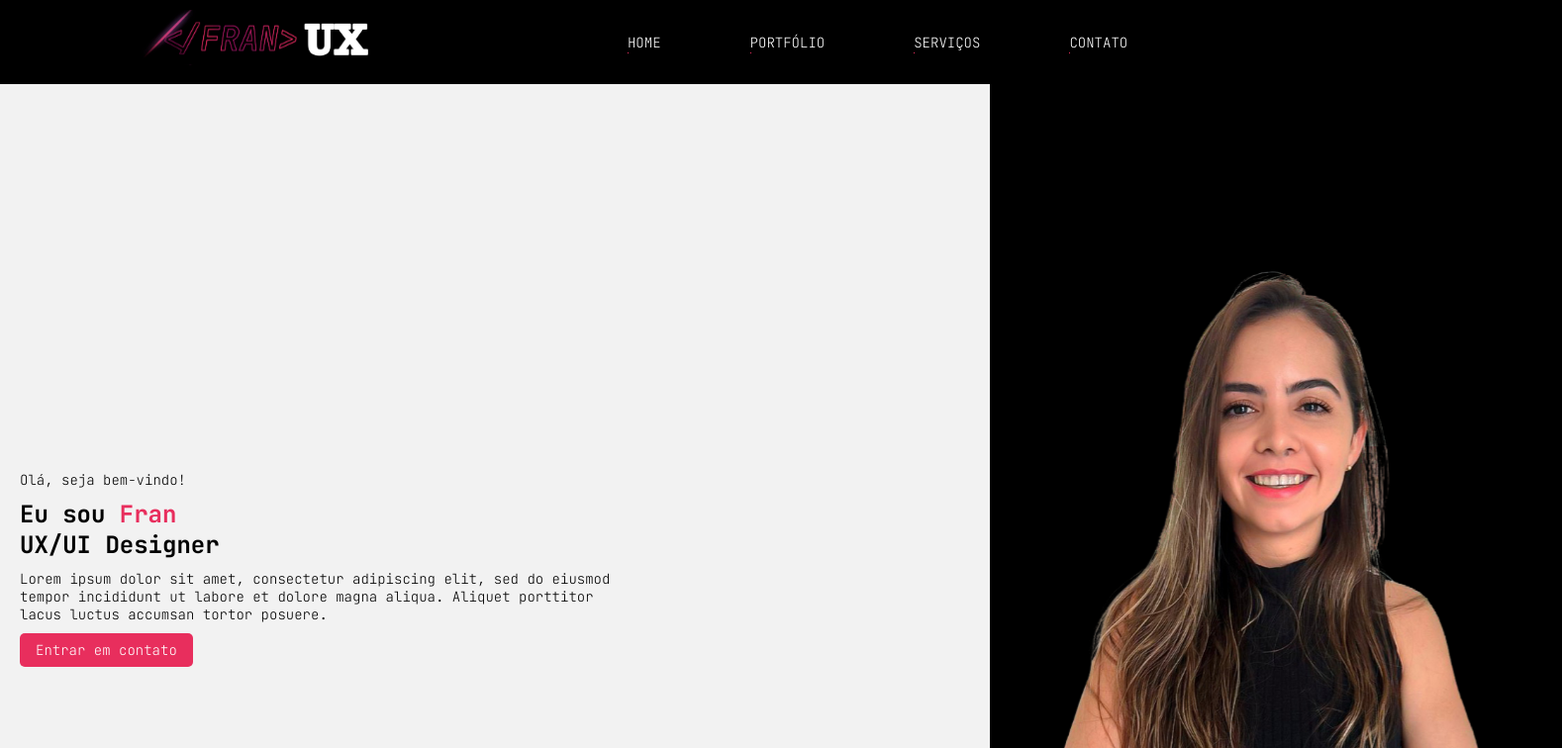
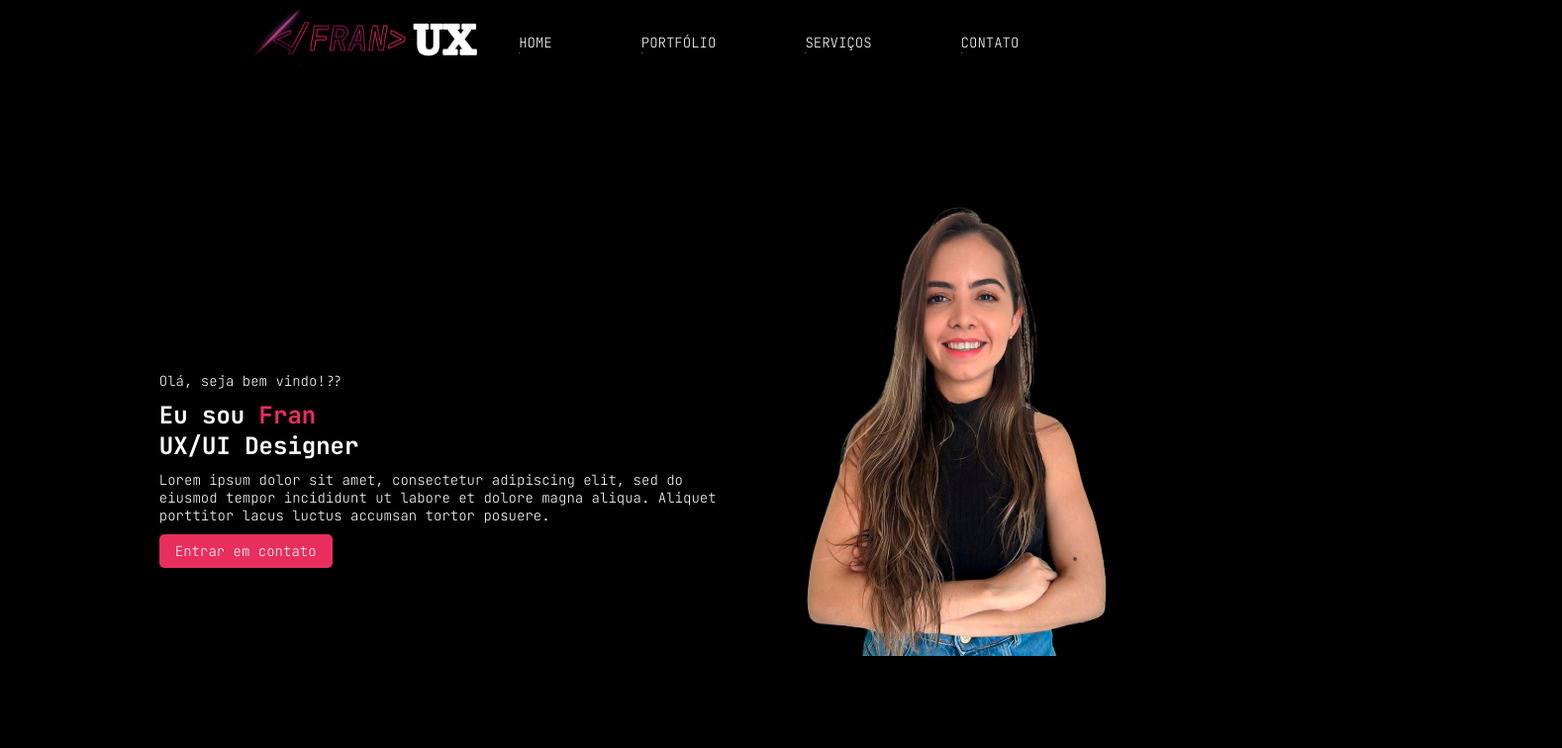
Before and after one commit to francilenegs1996/Site-Fran-UX-, a React (Vite) app: page / in a window 1280 px wide. Shown: the top 756 px of the page at 99% size, 1578 px wide, since content can reach past the window. Built offline with nearby package versions, Linux system fonts and the light colour scheme.

Commit message:
Ajustes da seção

```diff
--- a/src/components/Sectionmain/Sectionmain.tsx
+++ b/src/components/Sectionmain/Sectionmain.tsx
@@ -1,18 +1,29 @@
 import imagemfran from "../../assets/imagemfran.svg"
 import './style-sectionmain.css'
 
-export default function Sectionmain() {
+interface Coisasdapagina  {
+  img: string;
+  text?: string;
+  title?: string;
+  subTitulo?: string
+  name?: string;
+  buttonText?: string;
+  existButton?: boolean
+}
+
+
+export default function Sectionmain({...props}: Coisasdapagina) {
   return (
-      <div className="container" style={{ width: 1000, height: 1000, backgroundColor: 'white' }}>
+    <div className="container">
       <section className="intro">
-          <div className="intro-text">
-            <p>Olá, seja bem-vindo!</p>
+        <div className="container-text">
+          <p>{props.title}</p>
           <h1>Eu sou <span className="highlight">Fran</span><br />UX/UI Designer</h1>
-            <p>Lorem ipsum dolor sit amet, consectetur adipiscing elit, sed do eiusmod tempor incididunt ut labore et dolore magna aliqua. Aliquet porttitor lacus luctus accumsan tortor posuere.</p>
-            <a href="#portfolio" className="button">Entrar em contato</a>
+          <p>{props.text}</p>
+          {props.existButton && <a href="#portfolio" className="button">{props.buttonText}</a>}
         </div>
-          <div className="intro-image">
-          <img className="imagemfran" src={imagemfran} alt="ImagemFran UX"></img>
+        <div className="container-img">
+          <img className="imagemfran" src={props.img} alt="ImagemFran UX"></img>
         </div>
       </section>
     </div>
--- a/src/components/Sectionmain/style-sectionmain.css
+++ b/src/components/Sectionmain/style-sectionmain.css
@@ -1,36 +1,41 @@
+.container {
+    height: 100vh;
+}
+
 .intro {
     display: flex;
     justify-content: space-between;
     align-items: center;
     padding: 20px;
-    background: #f2f2f2; /* Nova cor de fundo */
     height: 100%;
     box-sizing: border-box;
+    flex-wrap: wrap; /* Permitir que os itens se alinhem em várias linhas em telas menores */
 }
 
-.intro-text {
+.container-text {
     max-width: 100%;
     text-align: left;
     margin-bottom: 20px;
+    flex: 1 1 50%; /* Permitir que o texto ocupe até 50% do espaço disponível */
 }
 
-.intro-text p {
-    color: #000000;
+.container-text p {
+    color: white;
     margin-bottom: 10px;
     font-size: 14px;
 }
 
-.intro-text h1 {
-    color: #000000;
+.container-text h1 {
+    color: white;
     font-size: 24px;
     margin-bottom: 10px;
 }
 
-.intro-text .highlight {
+.container-text .highlight {
     color: #E82E5D;
 }
 
-.intro-text .button {
+.container-text .button {
     display: inline-block;
     padding: 8px 16px;
     background: #E82E5D;
@@ -41,14 +46,43 @@
     font-size: 14px;
 }
 
-.intro-text .button:hover {
+.container-text .button:hover {
     background: #d0254b;
 }
 
-.intro-image img {
+.container-img {
+    flex: 1 30%; /* Permitir que a imagem ocupe o espaço disponível */
     display: flex;
-    max-width: 200%;
-    margin-left: 80%;
+    justify-content: flex-end; /* Alinhar a imagem à direita */
+    align-items: flex-start; /* Alinhar a imagem ao topo */
+    position: relative; /* Necessário para ajustar a posição da imagem */
+    top: -50px; /* Ajuste conforme necessário para mover a imagem para cima */
 
 
 }
+
+.imagemfran {
+    max-width: 100%; /* Garantir que a imagem não ultrapasse o tamanho do contêiner */
+    height: auto; /* Manter a proporção da imagem */
+    width: 80%;
+    object-fit: contain;
+
+}
+
+/* Ajustes adicionais para telas menores */
+@media (max-width: 768px) {
+    .container-text, .container-img {
+        flex: 1 1 100%; /* Itens ocupam 100% do espaço em telas menores */
+        text-align: center; /* Centralizar o texto em telas menores */
+        margin-bottom: 20px; /* Adicionar margem inferior para telas menores */
+    }
+
+    .container-img {
+        top: 0; /* Remover o deslocamento superior em telas menores */
+        justify-content: center; /* Centralizar a imagem em telas menores */
+    }
+
+    .container-img img {
+        width: 80%; /* Ajustar a largura da imagem para telas menores */
+    }
+}
--- a/src/page/SinglePage.tsx
+++ b/src/page/SinglePage.tsx
@@ -1,13 +1,25 @@
 import "./style.css";
 import Nav from "../components/Nav/Nav";
 import Sectionmain from "../components/Sectionmain/Sectionmain";
+import imagemfran from './../assets/imagemfran.svg'
+
+
 
 
 export default function SinglePage() {
   return (
     <div className="conteudoTodo">
       <Nav />
-      <Sectionmain />
+      <Sectionmain
+        img={imagemfran}
+        text="Lorem ipsum dolor sit amet, consectetur adipiscing elit, sed do eiusmod tempor incididunt ut labore et dolore magna aliqua. Aliquet porttitor lacus luctus accumsan tortor posuere."
+        title="Olá, seja bem vindo!??"
+        buttonText="Entrar em contato"
+        existButton
+
+
+      />
+
     </div>
   );
 }
--- a/src/style/index.css
+++ b/src/style/index.css
@@ -5,10 +5,14 @@ body {
 	height: 100vh;
 	display: flex;
 	background-color: black;
+	overflow-x: hidden;
 }
 
 
 #root {
+
 	width: 100%;
 	height: 100%;
+	padding: 0 11%;
+
 }
```
Also changed, not shown: src/assets/imagemfran.svg. Lines whose indentation alone changed are shown as unchanged.
